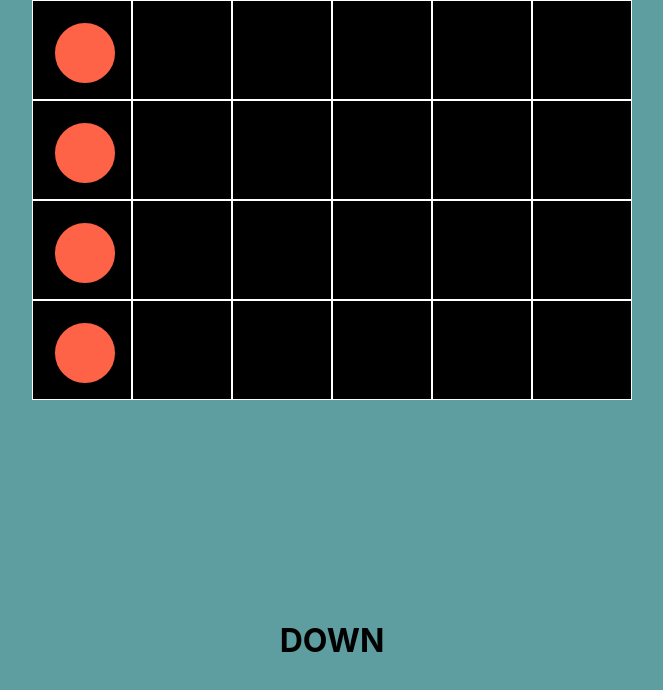
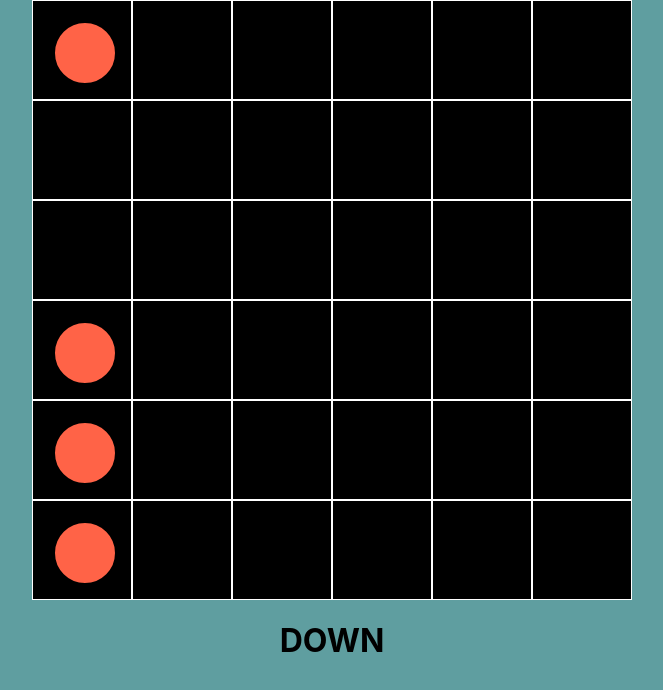
Before and after one commit to chrisjohnson2134/React_Games, a React (Create React App) app: page / in a window 1280 px wide. Shown: the top 690 px of the page, without its empty margins (308-971 px from the left). Built offline with nearby package versions, Linux system fonts and the light colour scheme.

Commit message:
Increase board size to 6x6 and adjust snake movement logic for new dimensions, I did it, I made it loop around the screen

```diff
--- a/src/Components/Snake/Board.jsx
+++ b/src/Components/Snake/Board.jsx
@@ -30,6 +30,20 @@ function Board({tiles}) {
             <Tile tile={tiles[3][3]}/>
             <Tile tile={tiles[3][4]}/>
             <Tile tile={tiles[3][5]}/>
+
+            <Tile tile={tiles[4][0]}/>
+            <Tile tile={tiles[4][1]}/>
+            <Tile tile={tiles[4][2]}/>
+            <Tile tile={tiles[4][3]}/>
+            <Tile tile={tiles[4][4]}/>
+            <Tile tile={tiles[4][5]}/>
+
+            <Tile tile={tiles[5][0]}/>
+            <Tile tile={tiles[5][1]}/>
+            <Tile tile={tiles[5][2]}/>
+            <Tile tile={tiles[5][3]}/>
+            <Tile tile={tiles[5][4]}/>
+            <Tile tile={tiles[5][5]}/>
         </div>
      );
 }
--- a/src/Components/Snake/Snake.jsx
+++ b/src/Components/Snake/Snake.jsx
@@ -2,7 +2,7 @@ import { useEffect, useState } from "react";
 import Board from "./Board";
 import { DIRECTIONS } from "../Utils/Constants.js";
 
-const MAX_ROWS = 4;
+const MAX_ROWS = 6;
 const MAX_COLS = 6;
 
 function Snake() {
@@ -44,6 +44,10 @@ function Snake() {
         const interval = setInterval(() => {
             let nextRow = row + currDirection.dr;
             let nextCol = column + currDirection.dc;
+            // console.log("next row: " + nextRow + " next col: " + nextCol);
+
+            nextRow = nextRow === -1 ? MAX_ROWS : nextRow % (MAX_ROWS);
+            nextCol = nextCol === -1 ? MAX_COLS : nextCol % (MAX_COLS);
 
             let newTiles = tiles.map(row => [...row]);
 
@@ -62,7 +66,7 @@ function Snake() {
                         }
                         //this is where you set it.
                         setHistoryArr(newHistoryArr);
-                    }
+            }
 
             setTiles(newTiles);
         }, 1000);
```
